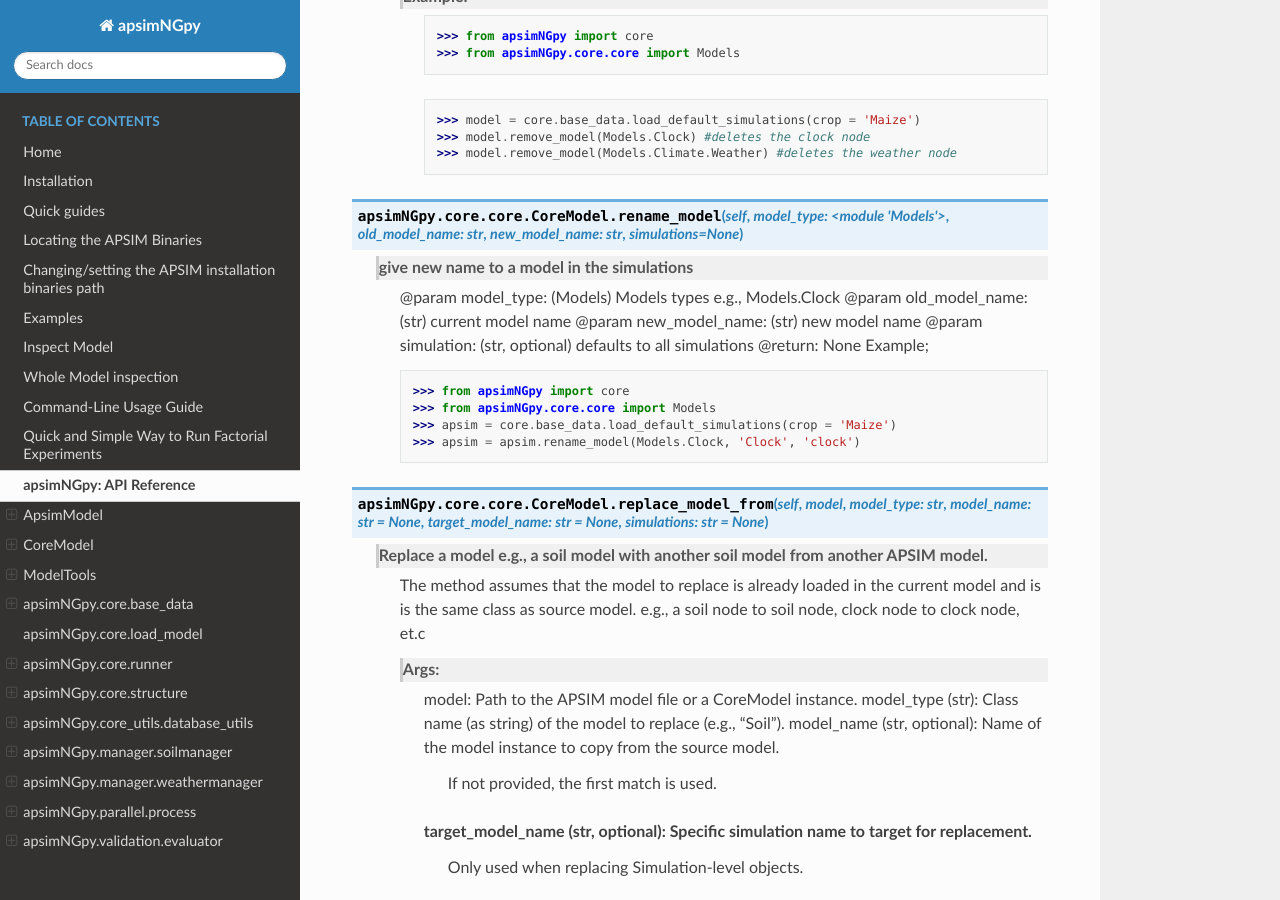
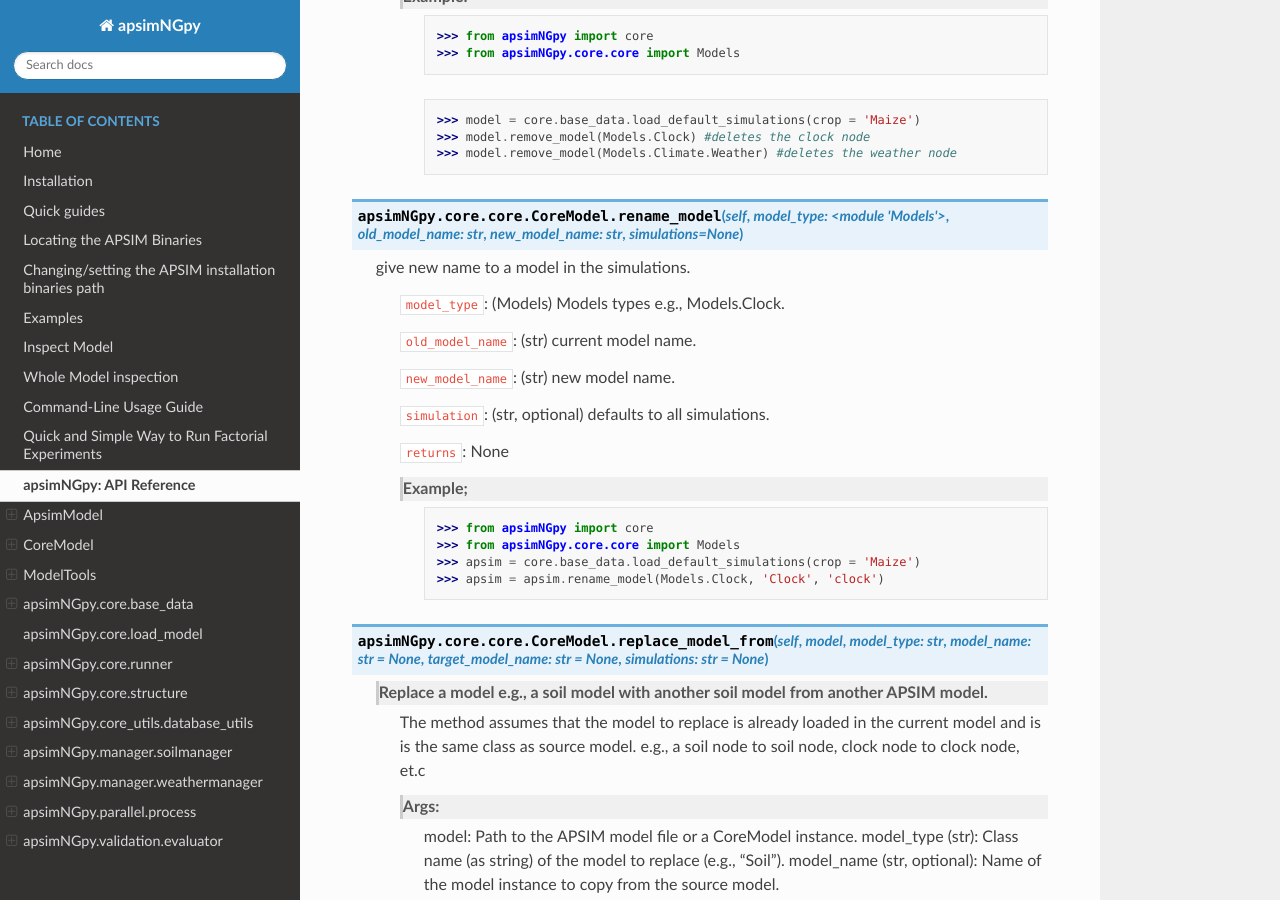
Before and after one commit to MAGALA-RICHARD/documentation-example, a Sphinx documentation site: the page built from doc/api.rst, in a window 1280 px wide and 900 px high, scrolled down 23746 px. Built offline with Sphinx 7.4.7 and the Read the Docs theme 3.1.0, drawn with Linux system fonts in a browser that asks for light colours; some of the changed text lies outside the part shown.

Commit message:
custom css 20%

```diff
--- a/doc/api.rst
+++ b/doc/api.rst
@@ -1020,12 +1020,18 @@ CoreModel
 
 .. function:: apsimNGpy.core.core.CoreModel.rename_model(self, model_type: <module 'Models'>, old_model_name: str, new_model_name: str, simulations=None)
 
-   give new name to a model in the simulations
-        @param model_type: (Models) Models types e.g., Models.Clock
-        @param old_model_name: (str) current model name
-        @param new_model_name: (str) new model name
-        @param simulation: (str, optional) defaults to all simulations
-        @return: None
+   give new name to a model in the simulations.
+
+        ``model_type``: (Models) Models types e.g., Models.Clock.
+
+        ``old_model_name``: (str) current model name.
+
+        ``new_model_name``: (str) new model name.
+
+        ``simulation``: (str, optional) defaults to all simulations.
+
+        ``returns``: None
+
         Example;
                >>> from apsimNGpy import core
                >>> from apsimNGpy.core.core import Models
@@ -1103,9 +1109,9 @@ CoreModel
 
 .. function:: apsimNGpy.core.core.CoreModel.replicate_file(self, k: int, path: os.PathLike = None, suffix: str = 'replica')
 
-   Replicates a file 'k' times.
-
-        If a path is specified, the copies will be placed in that dir_path with incremented filenames.
+   Replicates a file ``k`` times.
+
+        If a ``path`` is specified, the copies will be placed in that dir_path with incremented filenames.
 
         If no path is specified, copies are created in the same dir_path as the original file, also with incremented filenames.
 
```
